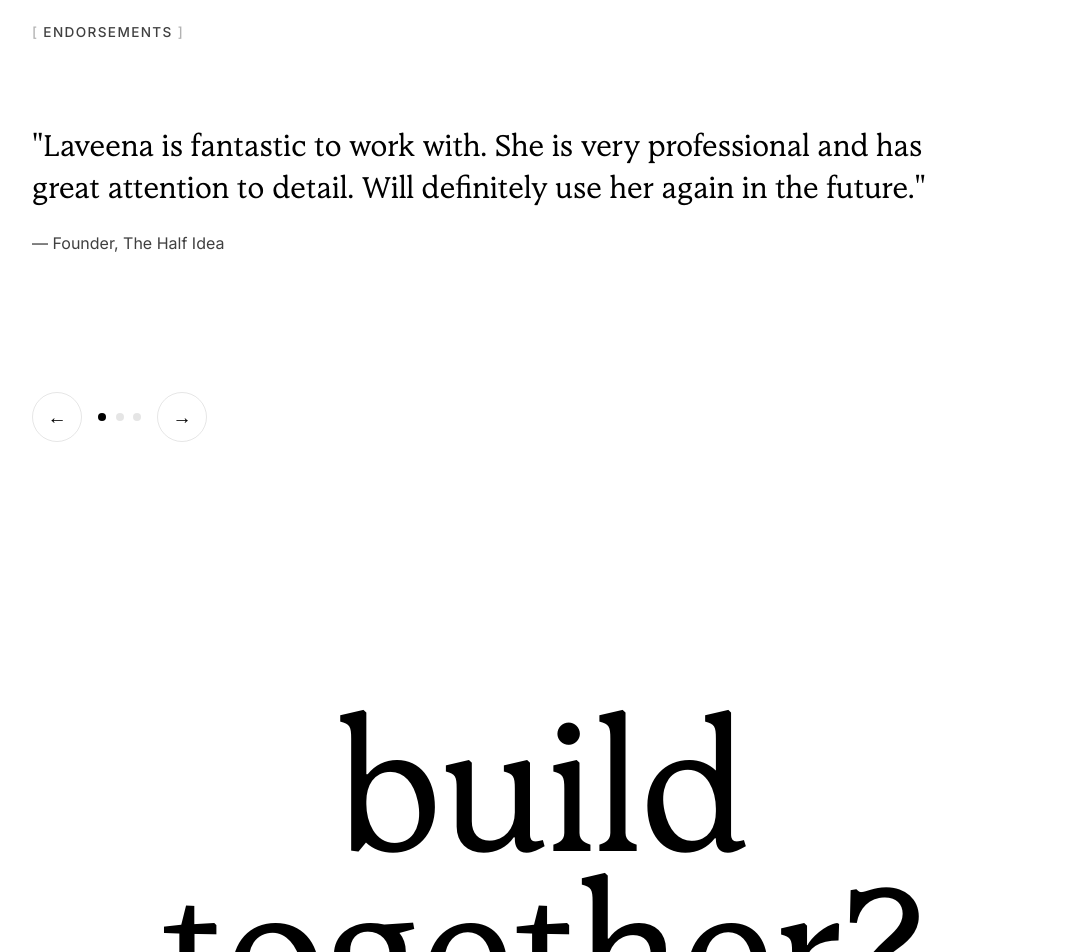
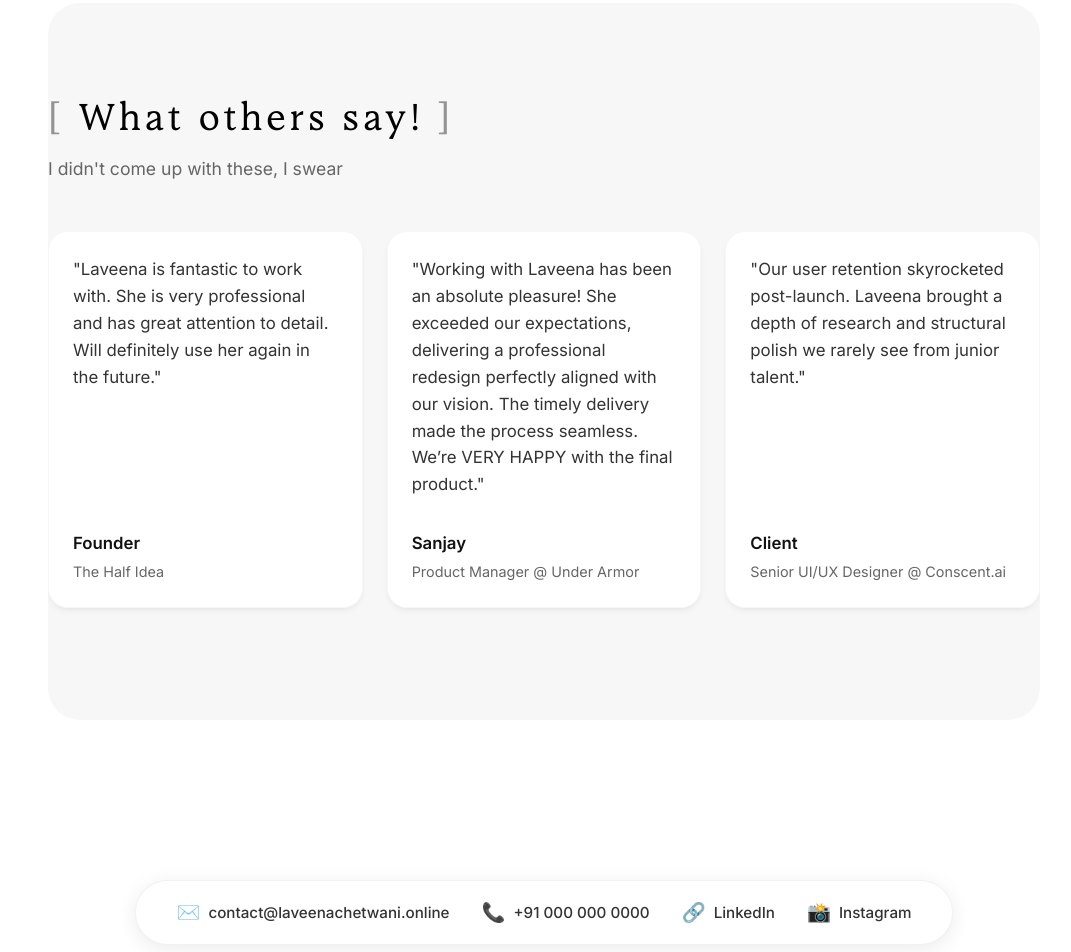
Before and after one commit to laveenahub/Designer, a React (Vite) app: page / in a window 1280 px wide. Shown: the part 3200-4152 px from the top of the page, without its empty margins (96-1167 px from the left). Built offline with nearby package versions, Linux system fonts and the light colour scheme; a web font is replaced by a local one.

Commit message:
Update testimonial carousel and footer contact bar to modern minimal layout

```diff
--- a/src/App.jsx
+++ b/src/App.jsx
@@ -20,27 +20,31 @@ function App() {
   }, []);
   const [isScrolled, setIsScrolled] = useState(false)
   const [currentPage, setCurrentPage] = useState('home')
-  const [activeTestimonial, setActiveTestimonial] = useState(0)
   const [mousePos, setMousePos] = useState({ x: -100, y: -100 })
   const [isHovering, setIsHovering] = useState(false)
 
   const testimonials = [
     {
       text: "Laveena is fantastic to work with. She is very professional and has great attention to detail. Will definitely use her again in the future.",
-      author: "Founder, The Half Idea"
+      name: "Founder",
+      role: "The Half Idea"
     },
     {
       text: "Working with Laveena has been an absolute pleasure! She exceeded our expectations, delivering a professional redesign perfectly aligned with our vision. The timely delivery made the process seamless. We’re VERY HAPPY with the final product.",
-      author: "Sanjay Product Manager, Under Armor"
+      name: "Sanjay",
+      role: "Product Manager @ Under Armor"
     },
     {
       text: "Our user retention skyrocketed post-launch. Laveena brought a depth of research and structural polish we rarely see from junior talent.",
-      author: "Senior UI UX Designer, Conscent.ai"
+      name: "Client",
+      role: "Senior UI/UX Designer @ Conscent.ai"
+    },
+    {
+      text: "An absolute lifesaver. Laveena took our convoluted flow and turned it into an elegant, intuitive experience. Highly recommended for any product team.",
+      name: "Product Lead",
+      role: "Fintech Startup"
     }
   ]
-
-  const nextTestimonial = () => setActiveTestimonial((prev) => (prev + 1) % testimonials.length)
-  const prevTestimonial = () => setActiveTestimonial((prev) => (prev - 1 + testimonials.length) % testimonials.length)
 
   useEffect(() => {
     // Basic hash routing
@@ -259,56 +263,47 @@ function App() {
         </section>
 
         {/* --- TESTIMONIAL SECTION --- */}
-        <section id="testimonial" className="section" style={{ paddingTop: 'var(--space-md)' }}>
+        {/* --- TESTIMONIAL SECTION --- */}
+        <section id="testimonial" className="section testimonial-section-bg reveal">
           <div className="container">
-            <span className="section-label reveal">Endorsements</span>
+            <div className="testimonial-header-wrapper">
+              <h2 className="section-label" style={{ margin: 0, textTransform: 'none', fontSize: '2.5rem', fontFamily: 'var(--font-heading)', color: 'var(--text-primary)' }}>What others say!</h2>
+              <span className="testimonial-subtitle">I didn't come up with these, I swear</span>
+            </div>
 
-            <div className="testimonial-carousel reveal">
+            <div className="testimonial-carousel">
               <div className="testimonial-track">
                 {testimonials.map((item, idx) => (
-                  <div
-                    key={idx}
-                    className={`testimonial-slide ${idx === activeTestimonial ? 'active' : ''}`}
-                    style={{ display: idx === activeTestimonial ? 'block' : 'none' }}
-                  >
-                    <p className="manifesto-line" style={{ fontSize: 'clamp(1.4rem, 2.5vw, 2rem)', marginBottom: '1.5rem', lineHeight: '1.3' }}>
+                  <div key={idx} className="testimonial-slide">
+                    <p className="manifesto-line">
                       "{item.text}"
                     </p>
-                    <p className="project-stat" style={{ fontFamily: 'var(--font-body)', color: 'var(--text-secondary)', fontSize: '1rem' }}>
-                      &mdash; {item.author}
-                    </p>
+                    <div className="author-info">
+                      <span className="author-name">{item.name}</span>
+                      <span className="author-role">{item.role}</span>
+                    </div>
                   </div>
                 ))}
-              </div>
-
-              <div className="testimonial-controls" style={{ marginTop: '3rem', display: 'flex', gap: '1rem', alignItems: 'center' }}>
-                <button onClick={prevTestimonial} className="carousel-btn" aria-label="Previous testimonial">&larr;</button>
-                <div className="testimonial-dots">
-                  {testimonials.map((_, idx) => (
-                    <div
-                      key={idx}
-                      onClick={() => setActiveTestimonial(idx)}
-                      className={`testimonial-dot ${idx === activeTestimonial ? 'active' : ''}`}
-                    />
-                  ))}
-                </div>
-                <button onClick={nextTestimonial} className="carousel-btn" aria-label="Next testimonial">&rarr;</button>
               </div>
             </div>
           </div>
         </section>
 
         {/* --- CONTACT / CTA SECTION --- */}
-        <section id="contact" className="section contact-cta">
-          <div className="container">
-            <a href="mailto:contact@laveenachetwani.online" className="giant-cta reveal">
-              build<br />together?
+        <section id="contact" className="section contact-cta reveal">
+          <div className="contact-pill-container">
+            <a href="mailto:contact@laveenachetwani.online" aria-label="Email">
+              <span className="icon">✉️</span> contact@laveenachetwani.online
             </a>
-
-            <div className="contact-details reveal delay-200">
-              <a href="mailto:contact@laveenachetwani.online">contact@laveenachetwani.online</a>
-              <a href="https://linkedin.com/in/laveena-chetwani" target="_blank" rel="noreferrer">LinkedIn: laveena-chetwani</a>
-            </div>
+            <a href="tel:+910000000000" aria-label="Phone">
+              <span className="icon">📞</span> +91 000 000 0000
+            </a>
+            <a href="https://linkedin.com/in/laveena-chetwani" target="_blank" rel="noreferrer" aria-label="LinkedIn">
+              <span className="icon">🔗</span> LinkedIn
+            </a>
+            <a href="https://instagram.com/laveenachetwani" target="_blank" rel="noreferrer" aria-label="Instagram">
+              <span className="icon">📸</span> Instagram
+            </a>
           </div>
         </section>
       </main>
--- a/src/index.css
+++ b/src/index.css
@@ -660,117 +660,165 @@ ul {
 }
 
 /* --- Testimonial Carousel --- */
+.testimonial-section-bg {
+    background-color: #f7f7f7;
+    border-radius: 32px;
+    margin: 2rem 1rem;
+    padding: var(--space-lg) 0px;
+}
+
+.testimonial-header-wrapper {
+    display: flex;
+    flex-direction: column;
+    gap: 0.5rem;
+    margin-bottom: 3rem;
+}
+
+.testimonial-subtitle {
+    font-family: var(--font-body);
+    color: #666;
+    font-size: 1.1rem;
+}
+
 .testimonial-carousel {
-    max-width: 900px;
-    margin-top: 2rem;
+    width: 100%;
+    margin-top: 1rem;
 }
 
 .testimonial-track {
-    min-height: 220px;
+    display: flex;
+    gap: 1.5rem;
+    overflow-x: auto;
+    scroll-snap-type: x mandatory;
+    scroll-behavior: smooth;
+    padding-bottom: 2rem;
+    -ms-overflow-style: none; /* IE and Edge */
+    scrollbar-width: none;  /* Firefox */
+}
+
+.testimonial-track::-webkit-scrollbar {
+    display: none;
 }
 
 .testimonial-slide {
-    animation: testimonialFade 0.7s cubic-bezier(0.25, 1, 0.5, 1);
+    flex: 0 0 calc(33.333% - 1rem); /* 3 items desktop */
+    scroll-snap-align: start;
+    background: #ffffff;
+    border-radius: 20px;
+    padding: 24px;
+    box-shadow: 0 4px 6px -1px rgba(0,0,0,0.05), 0 2px 4px -1px rgba(0,0,0,0.03);
+    border: 1px solid rgba(0,0,0,0.03);
+    transition: transform 0.3s ease, box-shadow 0.3s ease;
+    display: flex;
+    flex-direction: column;
+    justify-content: space-between;
 }
 
-@keyframes testimonialFade {
-    from { opacity: 0; transform: translateY(20px); }
-    to { opacity: 1; transform: translateY(0); }
+.testimonial-slide:hover {
+    transform: translateY(-4px);
+    box-shadow: 0 10px 15px -3px rgba(0,0,0,0.1), 0 4px 6px -2px rgba(0,0,0,0.05);
 }
 
-.carousel-btn {
-    background: transparent;
-    border: 1px solid rgba(0,0,0,0.1);
-    color: var(--text-primary);
-    width: 50px;
-    height: 50px;
-    border-radius: 50%;
-    display: flex;
-    align-items: center;
-    justify-content: center;
-    cursor: pointer;
-    font-size: 1.2rem;
-    transition: all 0.3s ease;
+.manifesto-line {
+    font-family: var(--font-body);
+    font-size: 1.05rem;
+    line-height: 1.6;
+    color: #333;
+    margin-bottom: 2rem;
 }
 
-.carousel-btn:hover {
-    background: var(--text-primary);
-    color: var(--bg-color);
-    border-color: var(--text-primary);
-    transform: scale(1.05);
+.author-info {
+    display: flex;
+    flex-direction: column;
+    gap: 0.2rem;
 }
 
-.testimonial-dots {
-    display: flex;
-    gap: 0.6rem;
+.author-name {
+    font-weight: 600;
+    font-size: 1.05rem;
+    color: #111;
 }
 
-.testimonial-dot {
-    width: 8px;
-    height: 8px;
-    border-radius: 50%;
-    background-color: rgba(0,0,0,0.1);
-    cursor: pointer;
-    transition: all 0.3s ease;
+.author-role {
+    font-size: 0.9rem;
+    color: #666;
 }
 
-.testimonial-dot.active {
-    background-color: var(--text-primary);
+/* Tablet */
+@media (max-width: 1024px) {
+    .testimonial-slide {
+        flex: 0 0 calc(50% - 0.75rem); /* 2 items on tablet */
+    }
+}
+
+/* Mobile */
+@media (max-width: 768px) {
+    .testimonial-slide {
+        flex: 0 0 85%; /* 1 item on mobile, slight peek */
+    }
+    .testimonial-section-bg {
+        border-radius: 24px;
+        margin: 1rem 0.5rem;
+    }
 }
 
 /* ==========================================================================
-   Contact CTA Section
+   Contact Pill Bar
    ========================================================================== */
 .contact-cta {
     padding: var(--space-xl) 0 var(--space-lg);
-    text-align: center;
+    display: flex;
+    justify-content: center;
 }
 
-.giant-cta {
-    font-family: var(--font-heading);
-    font-size: clamp(5rem, 15vw, 12rem);
-    line-height: 0.85;
-    margin-bottom: var(--space-lg);
-    display: block;
-    color: var(--text-primary);
-    transition: var(--transition);
-    cursor: pointer;
+.contact-pill-container {
+    background: #ffffff;
+    border-radius: 100px;
+    padding: 1rem 2.5rem;
+    box-shadow: 0 4px 20px rgba(0,0,0,0.08);
+    display: flex;
+    align-items: center;
+    gap: 2rem;
+    border: 1px solid rgba(0,0,0,0.05);
 }
 
-.giant-cta:hover {
-    color: var(--text-secondary);
-    font-style: italic;
+.contact-pill-container a {
+    font-family: var(--font-body);
+    font-weight: 500;
+    font-size: 0.95rem;
+    color: #333;
+    text-decoration: none;
+    display: flex;
+    align-items: center;
+    gap: 0.5rem;
+    transition: color 0.2s ease, transform 0.2s ease;
 }
 
-.contact-details {
-    display: flex;
-    flex-direction: column;
-    gap: 1rem;
-    font-family: var(--font-body);
-    font-size: 0.85rem;
-    text-transform: uppercase;
-    letter-spacing: 0.1em;
+.contact-pill-container a:hover {
+    color: #000;
+    transform: translateY(-2px);
 }
 
-.contact-details a {
-    position: relative;
-    display: inline-block;
-    align-self: center;
+.contact-pill-container a span.icon {
+    font-size: 1.2rem;
 }
 
-.contact-details a::after {
-    content: '';
-    position: absolute;
-    bottom: -3px;
-    left: 0;
-    width: 0;
-    height: 1px;
-    background: currentColor;
-    transition: var(--transition);
-}
-
-.contact-details a:hover::after {
-    width: 100%;
+@media (max-width: 768px) {
+    .contact-pill-container {
+        flex-direction: column;
+        border-radius: 24px;
+        padding: 2rem;
+        gap: 1.5rem;
+        width: 100%;
+        max-width: 320px;
+    }
+    .contact-pill-container a {
+        width: 100%;
+        justify-content: center;
+        padding: 0.75rem;
+        background: #f7f7f7;
+        border-radius: 12px;
+    }
 }
 
 /* ==========================================================================
```
